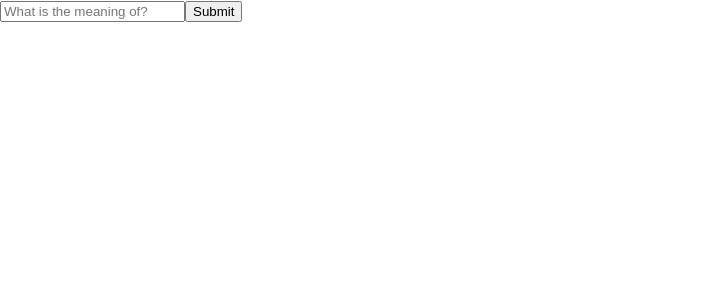
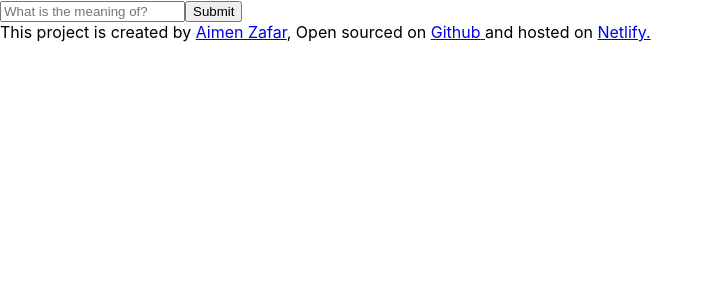
Before and after one commit to aimen114/react-dictionary-app, a React (Create React App) app: page / in a window 1280 px wide. Shown: the top 300 px of the page, without its empty margins (0-714 px from the left). Built offline with nearby package versions, Linux system fonts and the light colour scheme.

Commit message:
added credentials

```diff
--- a/src/App.js
+++ b/src/App.js
@@ -7,6 +7,32 @@ export default function App() {
       <main>
         <Dictionary />
       </main>
+      <footer>
+        This project is created by{" "}
+        <a
+          href="https://unrivaled-gingersnap-27115c.netlify.app/"
+          target="_blank"
+          rel="noreferrer"
+        >
+          Aimen Zafar
+        </a>
+        , Open sourced on{" "}
+        <a
+          href="https://github.com/aimen114/react-dictionary-app.git"
+          target="_blank"
+          rel="noreferrer"
+        >
+          Github{" "}
+        </a>
+        and hosted on{" "}
+        <a
+          href="https://quiet-pie-363727.netlify.app/"
+          target="_blank"
+          rel="noreferrer"
+        >
+          Netlify.
+        </a>
+      </footer>
     </div>
   );
 }
```
